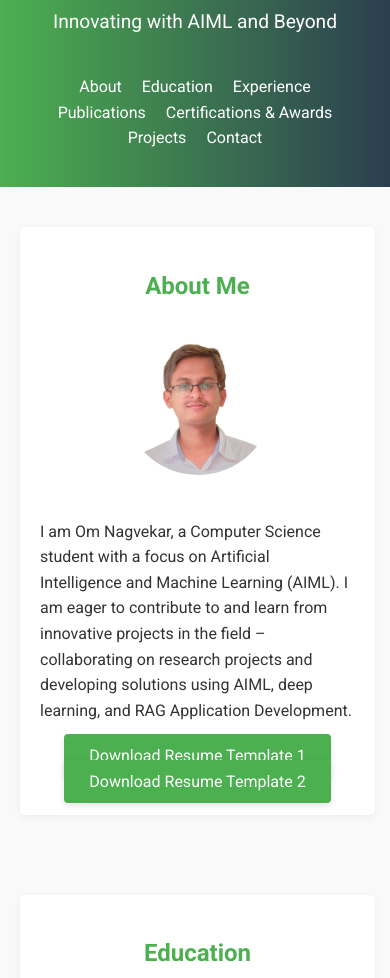
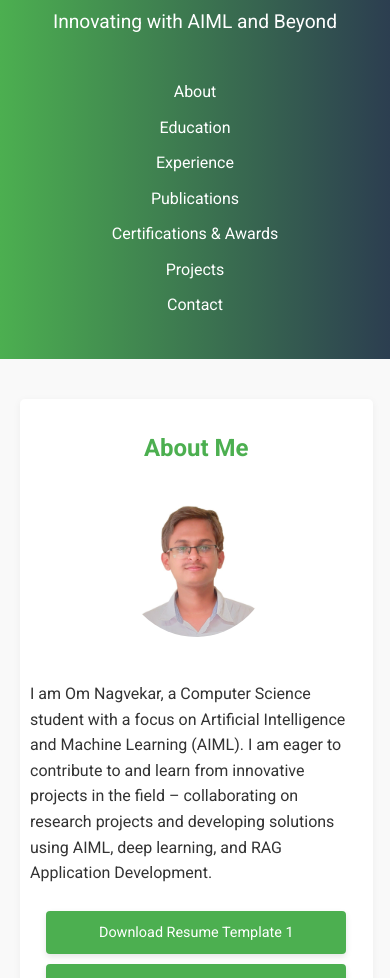
Before and after one commit to OmNagvekar/OmNagvekar.github.io, a plain HTML site: page index.html in a window 390 px wide. Shown: the part 74-1052 px from the top of the page. Drawn offline with nearby package versions, Linux system fonts and the light colour scheme.

Commit message:
adjusted for mobile view

```diff
--- a/index.html
+++ b/index.html
@@ -109,6 +109,7 @@
       cursor: pointer;
       transition: background 0.3s ease, transform 0.2s ease;
       box-shadow: 0 3px 6px rgba(0,0,0,0.1);
+      display: inline-block;
     }
 
     .btn-resume:hover {
@@ -204,13 +205,41 @@
       transform: translateY(0);
     }
 
-    /* Responsive */
+    /* Responsive Styles */
     @media (max-width: 768px) {
       nav ul li {
         margin: 0 10px;
       }
       header h1 {
         font-size: 2rem;
+      }
+    }
+
+    @media (max-width: 600px) {
+      .container {
+        width: 95%;
+        padding: 10px;
+      }
+      nav ul {
+        flex-direction: column;
+        align-items: center;
+      }
+      nav ul li {
+        margin: 5px 0;
+      }
+      .btn-resume {
+        padding: 10px 20px;
+        font-size: 0.9rem;
+        margin: 5px;
+        width: 100%;
+        max-width: 300px;
+        box-sizing: border-box;
+      }
+      #scrollToTopBtn {
+        right: 15px;
+        bottom: 15px;
+        padding: 8px 12px;
+        font-size: 16px;
       }
     }
   </style>
@@ -245,8 +274,8 @@
       </p>
       <!-- Resume Download Buttons -->
       <div class="resume-buttons">
-        <a class="btn-resume" href="assests/Om_Nagvekar_Resume.pdf" target="_blank">Download Resume Template 1</a>
-        <a class="btn-resume" href="assests/Om_Nagvekar_Resume_2.pdf" target="_blank">Download Resume Template 2</a>
+        <a class="btn-resume" href="assests/Om_Nagvekar_Resume_Template1.pdf" target="_blank">Download Resume Template 1</a>
+        <a class="btn-resume" href="assests/Om_Nagvekar_Resume_Template2.pdf" target="_blank">Download Resume Template 2</a>
       </div>
     </div>
   </section>
@@ -440,7 +469,7 @@
       observer.observe(el);
     });
 
-    // Smooth scrolling for anchor links (optional if browser supports CSS scroll-behavior)
+    // Smooth scrolling for anchor links (in case browser defaults are overridden)
     document.querySelectorAll('a[href^="#"]').forEach(anchor => {
       anchor.addEventListener('click', function (e) {
         e.preventDefault();
```
Also changed, not shown: 1 other file.
